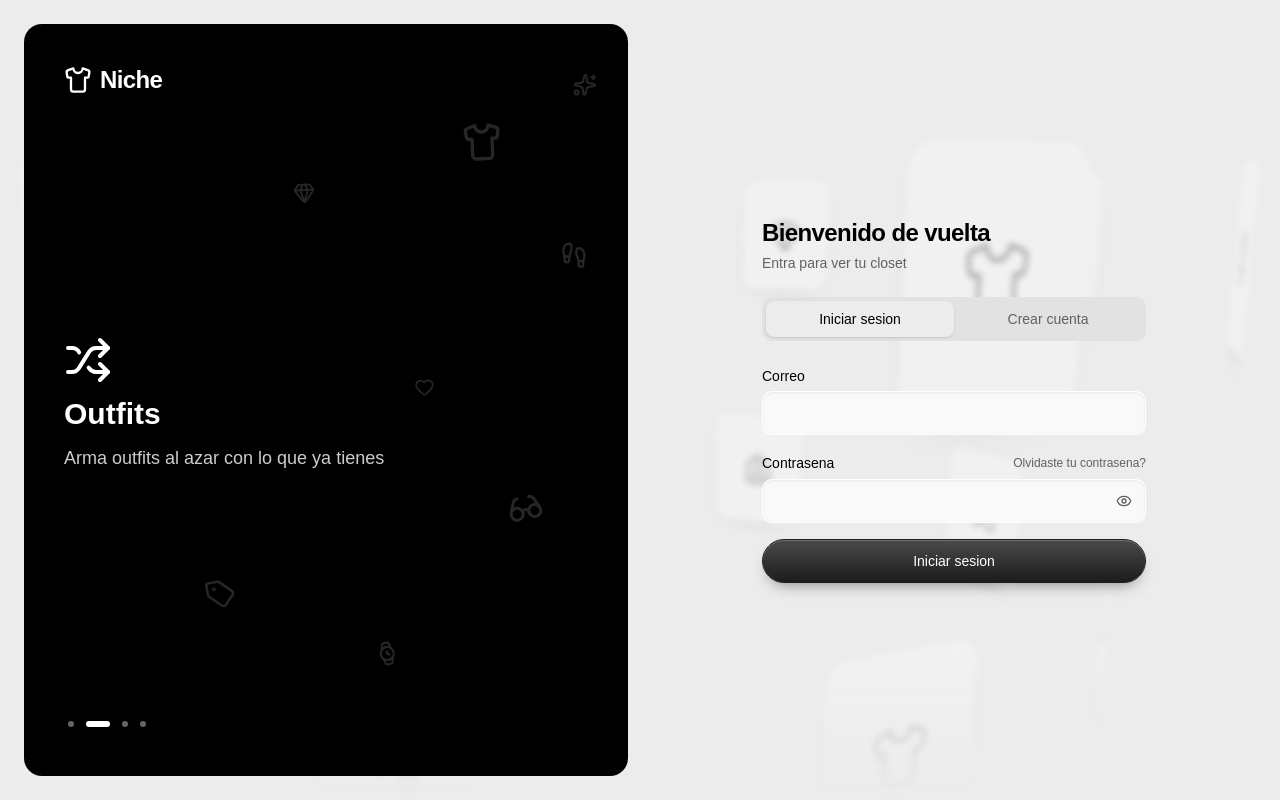
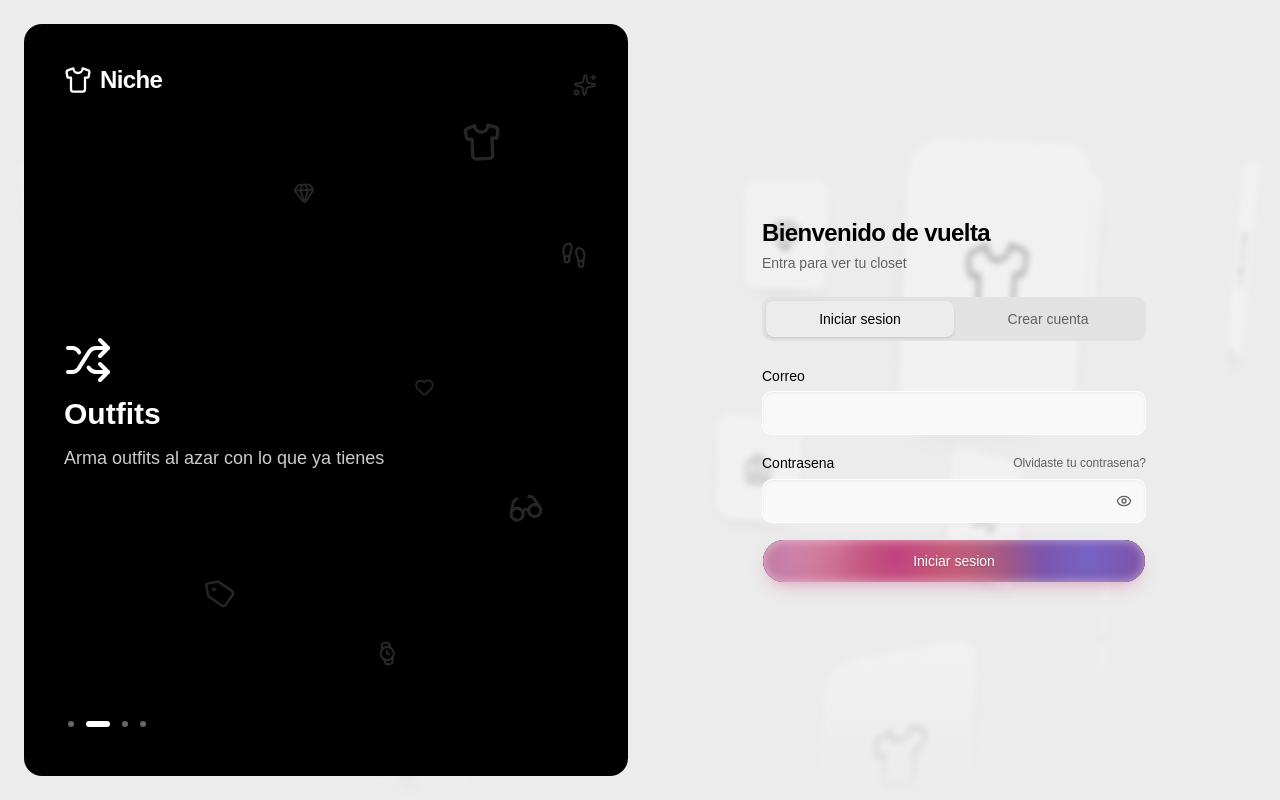
Before and after one commit to padilla205/NicheWeb, a React (Vite) app: page /login in a window 1280 px wide. Built offline with nearby package versions, Linux system fonts and the light colour scheme; no server answers.

Commit message:
style: fuente fredoka y degradado aurora por seccion en botones principales y barra
Co-Authored-By: Claude Opus 5.5 <noreply@anthropic.com>

```diff
--- a/index.html
+++ b/index.html
@@ -26,7 +26,7 @@
         gap: 16px;
         background: #ffffff;
         color: #000000;
-        font-family: 'Geist Variable', system-ui, sans-serif;
+        font-family: 'Fredoka Variable', system-ui, sans-serif;
       }
       .dark .splash {
         background: #000000;
--- a/package.json
+++ b/package.json
@@ -10,7 +10,7 @@
     "preview": "vite preview"
   },
   "dependencies": {
-    "@fontsource-variable/geist": "^5.3.0",
+    "@fontsource-variable/fredoka": "^5.3.0",
     "@huggingface/transformers": "^4.3.1",
     "@supabase/supabase-js": "^2.118.0",
     "@tailwindcss/vite": "^4.3.3",
--- a/src/components/AppLayout.tsx
+++ b/src/components/AppLayout.tsx
@@ -1,4 +1,5 @@
 import { MotionConfig, motion } from 'motion/react'
+import { useEffect } from 'react'
 import { Outlet, useLocation } from 'react-router'
 import { MobileNav } from '@/components/MobileNav'
 import { SideNav } from '@/components/SideNav'
@@ -7,6 +8,11 @@ import { TopBar } from '@/components/TopBar'
 export function AppLayout() {
   // Solo la seccion: abrir un chat (/chat/:id) no vuelve a animar toda la pagina
   const section = useLocation().pathname.split('/')[1]
+  // Cada seccion tiene su degradado aurora (ver index.css); va en <html> para que tambien lo usen
+  // las ventanas, que se abren fuera de este contenedor
+  useEffect(() => {
+    document.documentElement.dataset.section = section
+  }, [section])
 
   return (
     <div className="min-h-screen bg-background text-foreground">
--- a/src/components/MobileNav.tsx
+++ b/src/components/MobileNav.tsx
@@ -144,8 +144,8 @@ export function MobileNav() {
                   className={cn(
                     'relative flex h-11 items-center justify-center gap-1.5 rounded-full outline-none select-none focus-visible:ring-3 focus-visible:ring-ring/50 dark:focus-visible:ring-white/40',
                     expanded ? 'px-3.5' : 'w-11',
-                    // Los iconos sin elegir van en gris; la seccion elegida contrasta con su pastilla (carbon o perla)
-                    i === shownIndex ? 'text-white dark:text-black' : 'text-neutral-500 active:text-neutral-900 dark:text-neutral-400 dark:active:text-white',
+                    // Los iconos sin elegir van en gris; la seccion elegida va en blanco sobre su degradado
+                    i === shownIndex ? 'text-white' : 'text-neutral-500 active:text-neutral-900 dark:text-neutral-400 dark:active:text-white',
                   )}
                 >
                   <Icon className="size-5 shrink-0" />
@@ -191,7 +191,7 @@ export function MobileNav() {
                   }
             }
             className={cn(
-              'liquid-glass nav-ceramic-create relative flex size-14 shrink-0 items-center justify-center rounded-full text-white dark:text-black outline-none focus-visible:ring-3 focus-visible:ring-white/40',
+              'liquid-glass nav-ceramic-create relative flex size-14 shrink-0 items-center justify-center rounded-full text-white outline-none focus-visible:ring-3 focus-visible:ring-white/40',
               creating && 'pointer-events-none',
             )}
           >
--- a/src/index.css
+++ b/src/index.css
@@ -1,13 +1,13 @@
 @import "tailwindcss";
 @import "tw-animate-css";
 @import "shadcn/tailwind.css";
-@import "@fontsource-variable/geist";
+@import "@fontsource-variable/fredoka";
 
 @custom-variant dark (&:is(.dark *));
 
 @theme inline {
     --font-heading: var(--font-sans);
-    --font-sans: 'Geist Variable', sans-serif;
+    --font-sans: 'Fredoka Variable', sans-serif;
     --color-sidebar-ring: var(--sidebar-ring);
     --color-sidebar-border: var(--sidebar-border);
     --color-sidebar-accent-foreground: var(--sidebar-accent-foreground);
@@ -250,10 +250,10 @@
   --cer-raised: #fbfbfb;
   --cer-raised-hover: #ffffff;
   --cer-raised-shadow: 0 6px 14px -8px rgb(0 0 0 / 0.22), 0 1px 2px rgb(0 0 0 / 0.06);
-  --cer-main: linear-gradient(180deg, #4a4a4a, #1c1c1c);
-  --cer-main-hover: linear-gradient(180deg, #575757, #262626);
-  --cer-main-edge: #1c1c1c;
-  --cer-main-shadow: inset 0 1px 0 rgb(255 255 255 / 0.22), 0 8px 16px -8px rgb(0 0 0 / 0.5);
+  /* El boton principal, la seccion activa de la barra y el "+" llevan el degradado aurora de la seccion */
+  --cer-main: var(--aurora);
+  --cer-main-edge: transparent;
+  --cer-main-shadow: inset 0 0 10px 1px rgb(255 255 255 / 0.45), 0 8px 18px -8px var(--aurora-glow);
   --cer-field: #f9f9f9;
   --cer-field-shadow: inset 0 1px 3px rgb(0 0 0 / 0.07);
   --cer-nav: rgb(251 251 251 / 0.85);
@@ -267,10 +267,6 @@
   --cer-raised: #1d1d1d;
   --cer-raised-hover: #252525;
   --cer-raised-shadow: inset 0 1px 0 rgb(255 255 255 / 0.08), 0 6px 14px -8px rgb(0 0 0 / 0.9);
-  --cer-main: linear-gradient(180deg, #ffffff, #cfcfcf);
-  --cer-main-hover: linear-gradient(180deg, #ffffff, #e0e0e0);
-  --cer-main-edge: #e6e6e6;
-  --cer-main-shadow: inset 0 1px 0 rgb(255 255 255 / 0.9), 0 8px 18px -8px rgb(255 255 255 / 0.18);
   --cer-field: #121212;
   --cer-field-shadow: inset 0 1px 3px rgb(0 0 0 / 0.6);
   --cer-nav: rgb(29 29 29 / 0.85);
@@ -289,8 +285,18 @@
   border-color: var(--cer-main-edge);
   box-shadow: var(--cer-main-shadow);
 }
+[data-variant][data-variant="default"],
+.nav-ceramic .liquid-glass-pill,
+.nav-ceramic-create {
+  filter: saturate(var(--aurora-saturation));
+}
+[data-variant][data-variant="default"] {
+  color: #ffffff;
+  text-shadow: 0 1px 2px rgb(0 0 0 / 0.25);
+}
 [data-variant][data-variant="default"]:hover {
-  background-image: var(--cer-main-hover);
+  background-image: var(--cer-main);
+  filter: saturate(calc(var(--aurora-saturation) * 1.2)) brightness(1.04);
 }
 [data-variant]:is([data-variant="outline"], [data-variant="secondary"]):not([data-choice][aria-pressed="true"]) {
   background-color: var(--cer-raised);
@@ -307,6 +313,57 @@
   box-shadow: var(--cer-field-shadow);
 }
 
+/* Degradados aurora: manchas de color que se mezclan, uno por seccion (AppLayout pone data-section
+   en <html>). La ultima capa es el color de fondo; va como degradado para poder usarlo en
+   background-image. Fuera de las secciones (login, chat, ajustes...) se usa el del closet */
+:root {
+  --aurora:
+    radial-gradient(circle at 35% 40%, #FF2D95 0, transparent 55%),
+    radial-gradient(circle at 40% 85%, #FF8A3D 0, transparent 55%),
+    radial-gradient(circle at 85% 45%, #7B5CFF 0, transparent 55%),
+    radial-gradient(circle at 20% 15%, #FFB8E0 0, transparent 55%),
+    linear-gradient(#C2187A, #C2187A);
+  --aurora-glow: rgb(255 45 149 / 0.5);
+  /* Que tan vivos se ven los degradados: 1 = colores puros, menos = mas apagados */
+  --aurora-saturation: 0.6;
+}
+:root[data-section="outfits"] {
+  --aurora:
+    radial-gradient(circle at 40% 35%, #8B5CFF 0, transparent 55%),
+    radial-gradient(circle at 80% 70%, #3D7BFF 0, transparent 55%),
+    radial-gradient(circle at 20% 80%, #FF6EC7 0, transparent 55%),
+    radial-gradient(circle at 70% 15%, #E4D8FF 0, transparent 55%),
+    linear-gradient(#5B3BD1, #5B3BD1);
+  --aurora-glow: rgb(139 92 255 / 0.5);
+}
+:root[data-section="feed"] {
+  --aurora:
+    radial-gradient(circle at 35% 40%, #2EC5FF 0, transparent 55%),
+    radial-gradient(circle at 80% 70%, #4D6BFF 0, transparent 55%),
+    radial-gradient(circle at 20% 85%, #C08CFF 0, transparent 55%),
+    radial-gradient(circle at 70% 15%, #D6F5FF 0, transparent 55%),
+    linear-gradient(#2A6FD6, #2A6FD6);
+  --aurora-glow: rgb(46 197 255 / 0.5);
+}
+:root[data-section="marketplace"] {
+  --aurora:
+    radial-gradient(circle at 35% 45%, #3DE0A0 0, transparent 55%),
+    radial-gradient(circle at 80% 70%, #14B8C8 0, transparent 55%),
+    radial-gradient(circle at 25% 90%, #3A8DFF 0, transparent 55%),
+    radial-gradient(circle at 70% 15%, #E0FFF0 0, transparent 55%),
+    linear-gradient(#0E9C8A, #0E9C8A);
+  --aurora-glow: rgb(61 224 160 / 0.5);
+}
+:root:is([data-section="profile"], [data-section="u"]) {
+  --aurora:
+    radial-gradient(circle at 35% 45%, #FF7A3D 0, transparent 55%),
+    radial-gradient(circle at 80% 70%, #FF3D8B 0, transparent 55%),
+    radial-gradient(circle at 20% 85%, #FFD23D 0, transparent 55%),
+    radial-gradient(circle at 70% 15%, #FFE3D1 0, transparent 55%),
+    linear-gradient(#E0503A, #E0503A);
+  --aurora-glow: rgb(255 122 61 / 0.5);
+}
+
 /* Barras de navegacion en ceramica: la de abajo (celular) flota con la seccion activa y el "+"
    como el boton principal; la de arriba sin linea dura y con iconos en circulos; en el menu
    lateral la seccion activa es una pastilla */
@@ -319,6 +376,7 @@
 .nav-ceramic-create {
   background: var(--cer-main);
   border-color: var(--cer-main-edge);
+  color: #ffffff;
   box-shadow: var(--cer-main-shadow);
 }
 :is(.nav-ceramic, .nav-ceramic-create, .nav-ceramic .liquid-glass-pill)::before {
```
Also changed, not shown: 1 other file (tests, documents, lock files or other folders).
